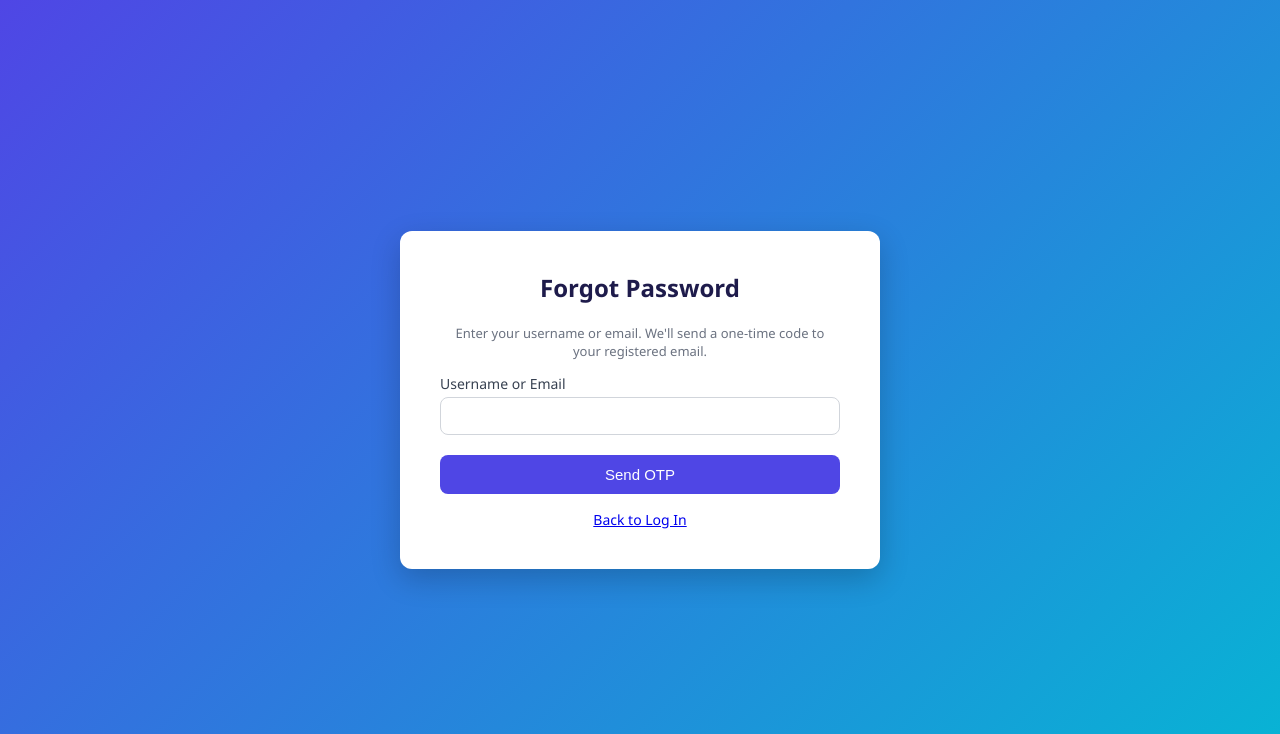
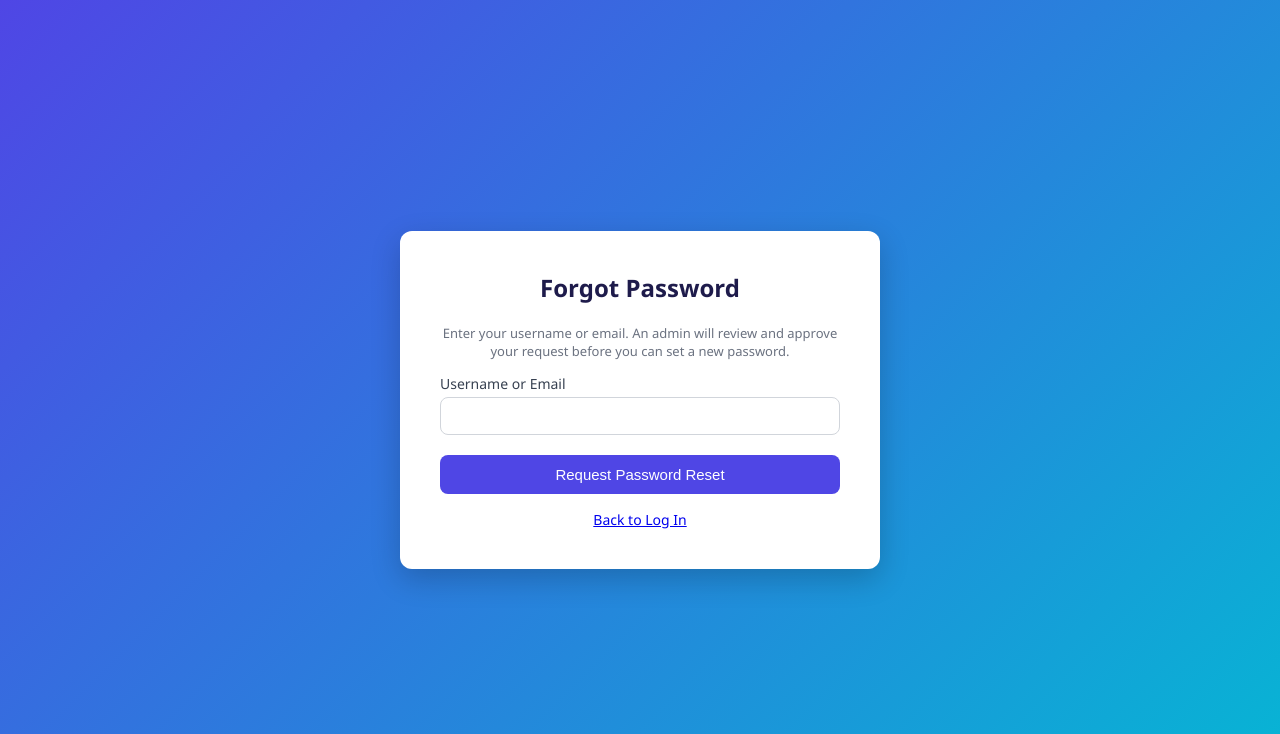
Before and after one commit to 22a21a6157-bit/login-app, a Flask app: page /forgot-password in a window 1280 px wide. Shown: the top 734 px of the page. Run offline with Flask 3, Linux system fonts and the light colour scheme; some libraries are stand-ins or nearby versions.

Commit message:
Update forgot_password.html

```diff
--- a/templates/forgot_password.html
+++ b/templates/forgot_password.html
@@ -3,13 +3,14 @@
 {% block content %}
 <h2>Forgot Password</h2>
 <p style="text-align:center; color:#6b7280; font-size:13px;">
-  Enter your username or email. We'll send a one-time code to your registered email.
+  Enter your username or email. An admin will review and approve your request
+  before you can set a new password.
 </p>
 <form method="POST">
   <label for="identifier">Username or Email</label>
   <input type="text" id="identifier" name="identifier" required>
 
-  <button type="submit">Send OTP</button>
+  <button type="submit">Request Password Reset</button>
 </form>
 <div class="switch-link">
   <a href="{{ url_for('login') }}">Back to Log In</a>
```
